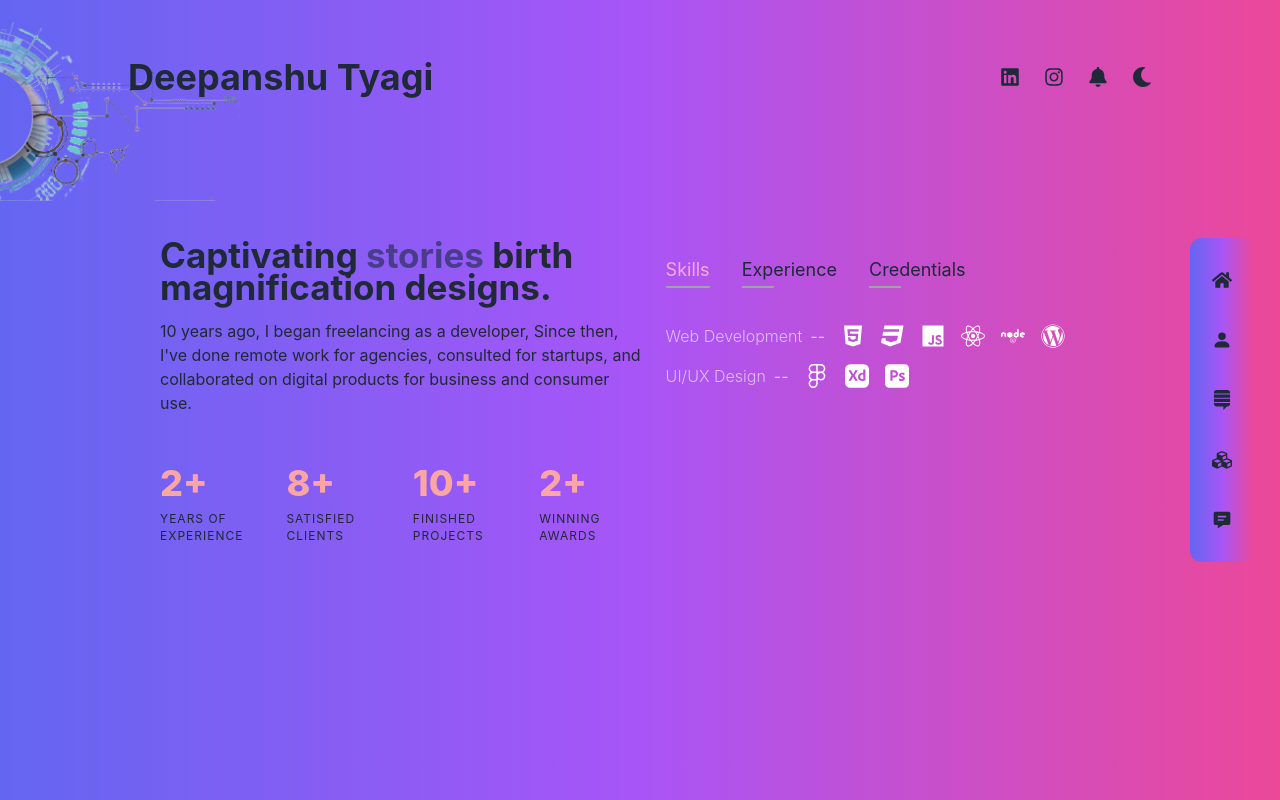
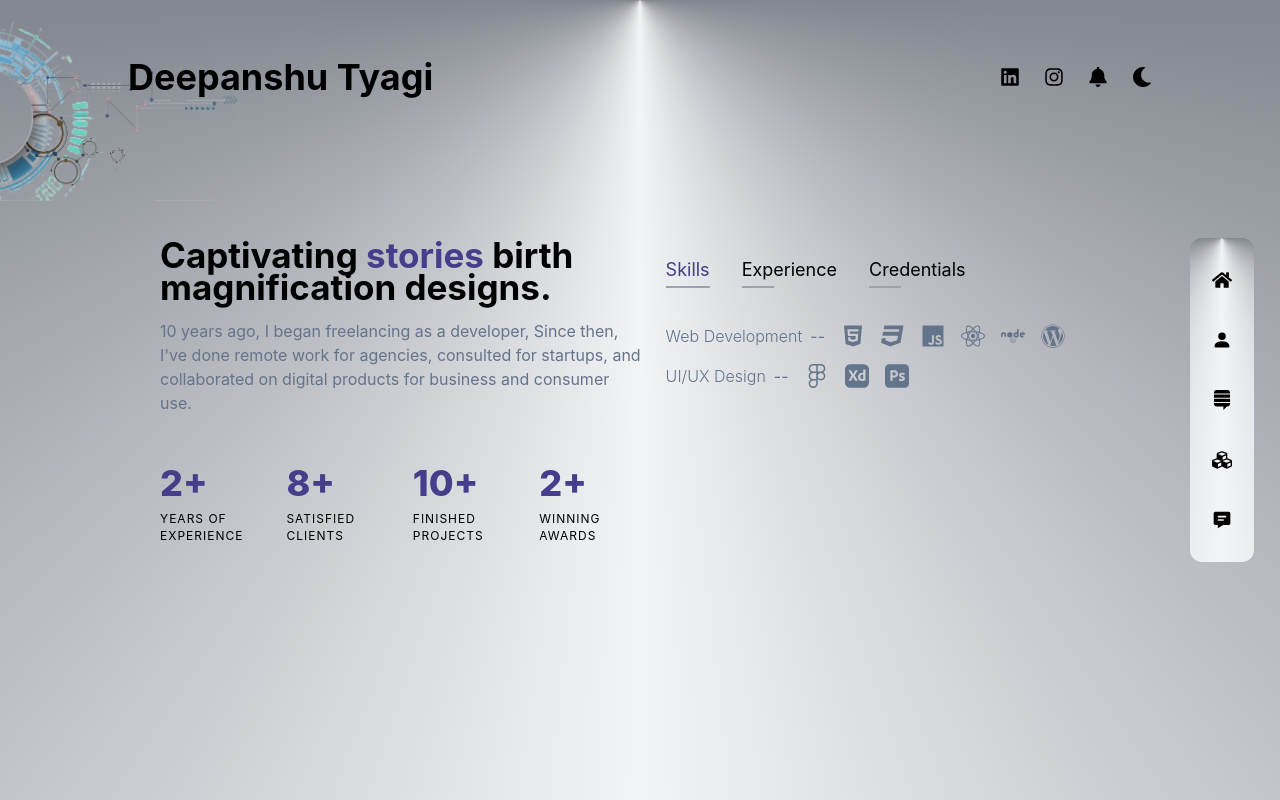
Before and after one commit to Deepanshu-Tyagii/MyPorfolio, a React (Create React App) app: page /about in a window 1280 px wide. Built offline with nearby package versions, Linux system fonts and the light colour scheme.

Commit message:
dark, reansition, color change

```diff
--- a/src/App.js
+++ b/src/App.js
@@ -1,20 +1,20 @@
 import './App.css';
 import Main from './Main';
-import {Route, Router, Routes} from 'react-router-dom'
+import {Route, Routes} from 'react-router-dom'
 import Projects from './pages/Projects';
 import Contacts from './pages/Contacts';
 import Testimonials from './pages/Testimonials';
-import Transition from './transition/Transition';
+// import Transition from './transition/Transition';
 
-import {AnimatePresence, motion} from 'framer-motion';
+// import {AnimatePresence, motion} from 'framer-motion';
 import About from './pages/Experience';
 
 function App() {
   return (
     <>
-    <AnimatePresence mode='wait'>
+    {/* <AnimatePresence mode='wait'>
       <motion.div key={Route} className='h-full'>
-        <Transition />
+        <Transition /> */}
       <Routes>
         <Route path='/MyPortfolio' element={<Main />} />
         <Route path='/about' element={<About />} />
@@ -22,8 +22,8 @@ function App() {
         <Route path='/projects' element={<Projects />} />
         <Route path='/contacts' element={<Contacts />} />
       </Routes>
-      </motion.div>
-    </AnimatePresence>
+      {/* </motion.div>
+    </AnimatePresence> */}
 
     </>
   );
--- a/src/Main.jsx
+++ b/src/Main.jsx
@@ -21,7 +21,7 @@ const Main = () => {
 
 
   return (
-    <div className="main bg-gradient-to-r from-indigo-500 via-purple-500 to-pink-500 w-screen h-screen overflow-hidden">
+    <div className="main bg-[conic-gradient(at_top,_var(--tw-gradient-stops))] from-gray-900 via-gray-100 to-gray-900 w-screen h-screen overflow-hidden dark:bg-[radial-gradient(ellipse_at_right,_var(--tw-gradient-stops))] dark:from-sky-400 dark:to-indigo-900">
 
       <TopLeftImg />
       <Navbar />
@@ -29,7 +29,7 @@ const Main = () => {
       <div className='h-full'>
         <div className='w-full h-full'>
         <ParticalsContainer />
-          <div className='container text-center xl:pl-32 flex flex-col justify-center xl:pt-28 xl:text-left h-full mx-auto'>
+          <div className='container text-center xl:pl-32 flex flex-col justify-center xl:pt-28 xl:text-left h-full mx-auto dark:text-gray-100 transition duration-500 ease-in-out'>
             <motion.h1
             variants={fadeIn('down', 0.1)}
             initial='hidden'
@@ -63,7 +63,7 @@ const Main = () => {
               initial='hidden'
               exit='hidden'
               animate='show'
-              className='max-w-sm xl:max-w-xl mx-auto xl:mx-0 mb-10 xl:mb-16 text-sm xl:w-4/12 px-8 xl:px-0 pt-4 text-slate-300'>It is a long established fact that a reader will be distracted by the readable content of a page when looking at its layout.</motion.p>
+              className='max-w-sm xl:max-w-xl mx-auto xl:mx-0 mb-10 xl:mb-16 text-sm xl:w-4/12 px-8 xl:px-0 pt-4 text-slate-500 dark:text-slate-300'>It is a long established fact that a reader will be distracted by the readable content of a page when looking at its layout.</motion.p>
             </div>
             <motion.div
             variants={fadeIn('down', 0.4)}
--- a/src/components/Navbar.jsx
+++ b/src/components/Navbar.jsx
@@ -6,10 +6,11 @@ import { Link } from 'react-router-dom';
 
 const Navbar = () => {
 
-  const[theme, setTheme] = useState(localStorage.getItem("theme") ? localStorage.getItem("theme") : "light");
+  const [theme, setTheme] = useState(localStorage.getItem("theme") ? localStorage.getItem("theme") : "light");
+  const element = document.documentElement;
 
   // Social Links
-  const linkedInUrl = 'https://www.linkedin.com/in/deepanshu-tyagi-105004157';
+  const linkedInUrl = 'https://www.google.com';
   const instaUrl = 'https://www.google.com';
 
 
@@ -24,26 +25,29 @@ const Navbar = () => {
   }
 
   useEffect(() => {
-    localStorage.setItem("theme", theme.toString());
-    const localTheme = localStorage.getItem("theme");
-    document.querySelector('html').setAttribute("data-theme", localTheme);
+    switch (theme) {
+      case "dark":
+        element.classList.add("dark");
+        localStorage.setItem('theme', 'dark');
+        break;
+        case "light":
+          element.classList.remove("dark");
+          localStorage.setItem('theme', 'light');
+          break;
+          default:
+            localStorage.removeItem('theme');
+            break;
+    }
+
   }, [theme]);
 
-  // useEffect(() => {
-  //   const saveMode = localStorage.getItem("theme");
-  //   if (saveMode === "dark") {
-  //     setTheme("light")
-  //   } else {
-  //     setTheme("dark")
-  //   }
-  // }, []);
 
   return (
     <header className='absolute z-30 w-full flex items-center  xl:px-0 xl:h-[90px]'>
       <div className='container mx-auto'>
-        <div className="flex flex-col lg:flex-row justify-between px-32 items-center gap-y-6 py-8 xl:mt-16">
+        <div className="flex flex-col lg:flex-row justify-between px-32 items-center gap-y-6 py-8 xl:mt-16 dark:text-gray-100">
           <h2
-  className='text-[26px] xl:text-[36px] lg:text-left xl:text-left text-center w-screen font-bold'>Deepanshu <span className=''>Tyagi</span></h2>
+            className='text-[26px] xl:text-[36px] lg:text-left xl:text-left text-center w-screen font-bold transition duration-500 ease-in-out'>Deepanshu <span className=''>Tyagi</span></h2>
 
           <div className="flex gap-6 items-center text-center">
             <Link to={linkedInUrl} target='_blanck'><FaLinkedin className='cursor-pointer xl:hover:text-sky-300 text-xl xl:text-xl xl:hover:scale-150 transition duration-500 ease-in-out' /></Link>
--- a/src/components/SideBar.jsx
+++ b/src/components/SideBar.jsx
@@ -3,7 +3,7 @@ import { FaCubes, FaHome, FaStackExchange } from 'react-icons/fa'
 import { BiSolidMessageDetail } from 'react-icons/bi'
 import { BsFillPersonFill } from 'react-icons/bs'
 import { NavLink } from 'react-router-dom'
-import {motion} from 'framer-motion'
+import { motion } from 'framer-motion'
 
 const SideBar = () => {
   return (
@@ -11,7 +11,7 @@ const SideBar = () => {
     // <div className="absolute rounded-xl top-1/4 right-20 flex flex-col gap-10 text-center bg-gradient-to-r from-indigo-500 via-purple-500 to-pink-500 px-4 py-14 z-50">
     <div className='flex flex-col items-center xl:justify-center gap-y-4 fixed h-max bottom-0 mt-auto xl:right-[2%] z-50 top-0 w-full xl:w-16 xl:max-w-md xl:h-screen '>
       <motion.div
-    className='flex w-full xl:flex-col items-center justify-between xl:justify-center gap-y-10 bg-white/10 xl:bg-gradient-to-r from-indigo-500 via-purple-500 to-pink-500 px-4 md:px-40 xl:px-0 h-[70px] xl:h-max py-8 xl:rounded-xl backdrop-blur-sm'>
+        className='flex w-full xl:flex-col items-center justify-between xl:justify-center gap-y-10 bg-white/10 bg-[conic-gradient(at_top,_var(--tw-gradient-stops))] from-gray-900 via-gray-100 to-gray-900 px-4 md:px-40 xl:px-0 h-[70px] xl:h-max py-8 xl:rounded-xl backdrop-blur-sm dark:text-gray-100 dark:bg-[radial-gradient(ellipse_at_right,_var(--tw-gradient-stops))] dark:from-sky-400 dark:to-indigo-900'>
 
         <NavLink to='/MyPortfolio'><FaHome className='cursor-pointer text-3xl xl:text-xl xl:hover:scale-150 transition duration-500 ease-in-out' /></NavLink>
         <NavLink to='/about'><BsFillPersonFill className='cursor-pointer text-3xl xl:text-xl xl:hover:scale-150 transition duration-500 ease-in-out' /></NavLink>
--- a/src/pages/Contacts.jsx
+++ b/src/pages/Contacts.jsx
@@ -8,11 +8,11 @@ import { fadeIn } from '../assets/js/variants'
 
 const Contacts = () => {
   return (
-    <div className="main bg-gradient-to-r from-indigo-500 via-purple-500 to-pink-500 w-screen h-screen overflow-hidden">
+    <div className="main bg-[conic-gradient(at_top,_var(--tw-gradient-stops))] from-gray-900 via-gray-100 to-gray-900  w-screen h-screen overflow-hidden dark:bg-[radial-gradient(ellipse_at_right,_var(--tw-gradient-stops))] dark:from-sky-400 dark:to-indigo-900">
         <TopLeftImg />
         <Navbar />
         <SideBar />
-        <div className="h-full mt-8 container mx-auto py-8 text-center xl:text-left flex items-center justify-center">
+        <div className="h-full mt-8 container mx-auto py-8 text-center xl:text-left flex items-center justify-center dark:text-gray-100 transition duration-500 ease-in-out">
           <motion.div
           initial={{opacity: 0}}
           animate={{opacity: 1}}
@@ -34,7 +34,7 @@ const Contacts = () => {
                 <input type="email" placeholder='Email' className='w-full h-[52px] rounded-lg pl-6 capitalize outline-none bg-transparent shadow-2xl'/>
               </div>
               <input type="text" placeholder='subject' className='w-full h-[52px] rounded-lg pl-6 capitalize outline-none bg-transparent shadow-2xl my-4'/>
-              <textarea name="text" id="text" placeholder='Message' className='w-full h-[180px] rounded-lg p-6 capitalize resize-none outline-none bg-transparent shadow-2xl'></textarea>
+              <textarea name="text" id="text" placeholder='Message' className='w-full h-[180px] rounded-lg p-6 capitalize resize-none outline-none bg-transparent shadow-2xl '></textarea>
               <button className='rounded-lg border border-white/20 max-w-[170px]
               px-8 transition-all duration-300 flex items-center justify-center overflow-hidden group mt-2 h-[38px]'>
                 <span className='group-hover:translate-x-[10%] group-hover:opacity-0 transition-all duration-500'>Let's talk</span>
--- a/src/pages/Experience.jsx
+++ b/src/pages/Experience.jsx
@@ -8,7 +8,7 @@ import {
 import { SiAdobexd, SiAdobephotoshop } from 'react-icons/si'
 
 import CountUp from 'react-countup'
-import {motion} from 'framer-motion'
+import { motion } from 'framer-motion'
 import { fadeIn } from '../assets/js/variants'
 
 
@@ -89,7 +89,8 @@ const About = () => {
   const [index, setIndex] = useState(0);
   console.log(index);
   return (
-    <div className="main bg-gradient-to-r from-indigo-500 via-purple-500 to-pink-500 w-screen h-screen overflow-hidden">
+    <div className="main bg-[conic-gradient(at_top,_var(--tw-gradient-stops))] from-gray-900 via-gray-100 to-gray-900 w-screen h-screen overflow-hidden
+    dark:bg-[radial-gradient(ellipse_at_right,_var(--tw-gradient-stops))] dark:from-sky-400 dark:to-indigo-900 transition duration-500 ease-in-out">
       <TopLeftImg />
       <Navbar />
       <SideBar />
@@ -97,7 +98,7 @@ const About = () => {
          bottom-0 -left-[370px]'>
       </div>
       <div className='container mx-auto '>
-        <div className='h-full flex flex-col items-center xl:flex-row gap-x-6 mt-48 xl:mt-40'>
+        <div className='h-full flex flex-col items-center xl:flex-row gap-x-6 mt-48 xl:mt-40 dark:text-gray-100 transition duration-500 ease-in-out'>
           {/* text */}
           <div className='flex flex-1 flex-col justify-center mt-0 xl:pl-40 '>
             <motion.h2
@@ -111,7 +112,7 @@ const About = () => {
               initial='hidden'
               animate='show'
               exit='hidden'
-            className='xl:text-left text-center max-w-[500px] mx-auto xl:mx-0 xl:mb-12 px-2 xl:px-0'>10 years ago, I began freelancing as a developer, Since then, I've done remote work for agencies, consulted for startups, and collaborated on digital products for business and consumer use.</motion.p>
+              className='xl:text-left text-center max-w-[500px] mx-auto xl:mx-0 xl:mb-12 px-2 xl:px-0 text-slate-500 dark:text-slate-300 '>10 years ago, I began freelancing as a developer, Since then, I've done remote work for agencies, consulted for startups, and collaborated on digital products for business and consumer use.</motion.p>
             <motion.div
               variants={fadeIn('right', 0.6)}
               initial='hidden'
@@ -122,7 +123,7 @@ const About = () => {
                 <div className='relative flex-1 after:w-[1px] after:
                 h-full after:bg-white-10 after:absolute after:top-0 after:
                 right-0'>
-                  <div className='text-2xl xl:text-4xl font-extrabold text-red-300 mb-2'>
+                  <div className='text-2xl xl:text-4xl font-extrabold text-accent dark:text-red-300 mb-2'>
                     <CountUp start={0} end={2} duration={5} />
                     +
                   </div>
@@ -131,7 +132,7 @@ const About = () => {
                 <div className='relative flex-1 after:w-[1px] after:
                 h-full after:bg-white-10 after:absolute after:top-0 after:
                 right-0'>
-                  <div className='text-2xl xl:text-4xl font-extrabold text-red-300 mb-2'>
+                  <div className='text-2xl xl:text-4xl font-extrabold text-accent dark:text-red-300 mb-2'>
                     <CountUp start={0} end={8} duration={5} />
                     +
                   </div>
@@ -140,14 +141,14 @@ const About = () => {
                 <div className='relative flex-1 after:w-[1px] after:
                 h-full after:bg-white-10 after:absolute after:top-0 after:
                 right-0'>
-                  <div className='text-2xl xl:text-4xl font-extrabold text-red-300 mb-2'>
+                  <div className='text-2xl xl:text-4xl font-extrabold text-accent dark:text-red-300 mb-2'>
                     <CountUp start={0} end={10} duration={5} />
                     +
                   </div>
                   <div className='text-xs uppercase tracking-[1px] leading-[1.4] max-w-[100px] '>Finished projects</div>
                 </div>
                 <div className='relative flex-1'>
-                  <div className='text-2xl xl:text-4xl font-extrabold text-red-300 mb-2'>
+                  <div className='text-2xl xl:text-4xl font-extrabold text-accent dark:text-red-300 mb-2'>
                     <CountUp start={0} end={2} duration={5} />
                     +
                   </div>
@@ -167,7 +168,7 @@ const About = () => {
               {aboutData.map((item, itemIndex) => {
                 return (
                   <div key={itemIndex}
-                    className={`${index === itemIndex && 'text-pink-300 after:w-[100%] after:bg-accent after:transition-all after:duration-300'} cursor-pointer capitalize xl:text-lg relative after:w-8 after:h-[2px] after:bg-zinc-400 after:absolute after:-bottom-1 after:left-0`} onClick={() => setIndex(itemIndex)}>{item.title}</div>
+                    className={`${index === itemIndex && 'text-accent after:w-[100%]  after:transition-all after:duration-300'} cursor-pointer capitalize xl:text-lg relative after:w-8 after:h-[2px] after:bg-zinc-400 after:absolute after:-bottom-1 after:left-0`} onClick={() => setIndex(itemIndex)}>{item.title}</div>
                 )
               })}
             </div>
@@ -175,13 +176,13 @@ const About = () => {
               {aboutData[index].info.map((item, itemIndex) => {
                 return (
                   <div key={itemIndex} className='flex flex-1 flex-col md:flex-row max-w-max gap-x-2 items-center text-center text-white/60'>
-                    <div className='font-light mb-2 md:mb-0'>{item.title}</div>
-                    <div className='hidden md:flex'>--</div>
-                    <div >{item.stage}</div>
+                    <div className='font-light mb-2 md:mb-0 text-slate-500 dark:text-slate-300'>{item.title}</div>
+                    <div className='hidden md:flex text-slate-500 dark:text-slate-300'>--</div>
+                    <div className='text-slate-500 dark:text-slate-300'>{item.stage}</div>
                     <div className='flex gap-x-4'>
                       {item.icons?.map((icon, indexItem) => {
                         return (
-                          <div className='text-2xl text-white'>{icon}</div>
+                          <div className='text-2xl text-slate-500 dark:text-white '>{icon}</div>
                         )
                       })}
                     </div>
--- a/src/pages/Projects.jsx
+++ b/src/pages/Projects.jsx
@@ -60,7 +60,7 @@ export const projectData = {
 
 const Projects = () => {
   return (
-    <div className="main bg-gradient-to-r from-indigo-500 via-purple-500 to-pink-500 w-screen h-screen overflow-hidden">
+    <div className="main bg-[conic-gradient(at_top,_var(--tw-gradient-stops))] from-gray-900 via-gray-100 to-gray-900 w-screen h-screen overflow-hidden dark:bg-[radial-gradient(ellipse_at_right,_var(--tw-gradient-stops))] dark:from-sky-400 dark:to-indigo-900 dark:text-gray-100 ">
       <TopLeftImg />
       <Navbar />
       <SideBar />
@@ -78,7 +78,7 @@ const Projects = () => {
             initial='hidden'
             animate='show'
             exit='hidden'
-            className='mt-2 mb-4 max-w-[400px] mx-auto lg:mx-0'>It is a long established fact that a reader will be distracted by the readable content of a page when looking at its layout.</motion.p>
+            className='mt-2 mb-4 max-w-[400px] mx-auto lg:mx-0 text-slate-500 dark:text-slate-300'>It is a long established fact that a reader will be distracted by the readable content of a page when looking at its layout.</motion.p>
             </div>
             <motion.div
             variants={fadeIn('down', 0.2)}
--- a/tailwind.config.js
+++ b/tailwind.config.js
@@ -1,5 +1,6 @@
 /** @type {import('tailwindcss').Config} */
 module.exports = {
+  darkMode: "class",
   content: [
     "./src/**/*.{js,jsx,ts,tsx}",
   ],
@@ -15,8 +16,5 @@ module.exports = {
       },
     },
   varients: {},
-  plugins: [require("daisyui")],
-  daisyui: {
-    themes: ["light", "dark"],
-  },
+  plugins: [],
 }
```
Also changed, not shown: public/index.html (+1 -24 lines), src/pages/Testimonials.jsx (+7 -7 lines), src/transition/Transition.js (+25 -25 lines). Lines whose indentation alone changed are shown as unchanged.
